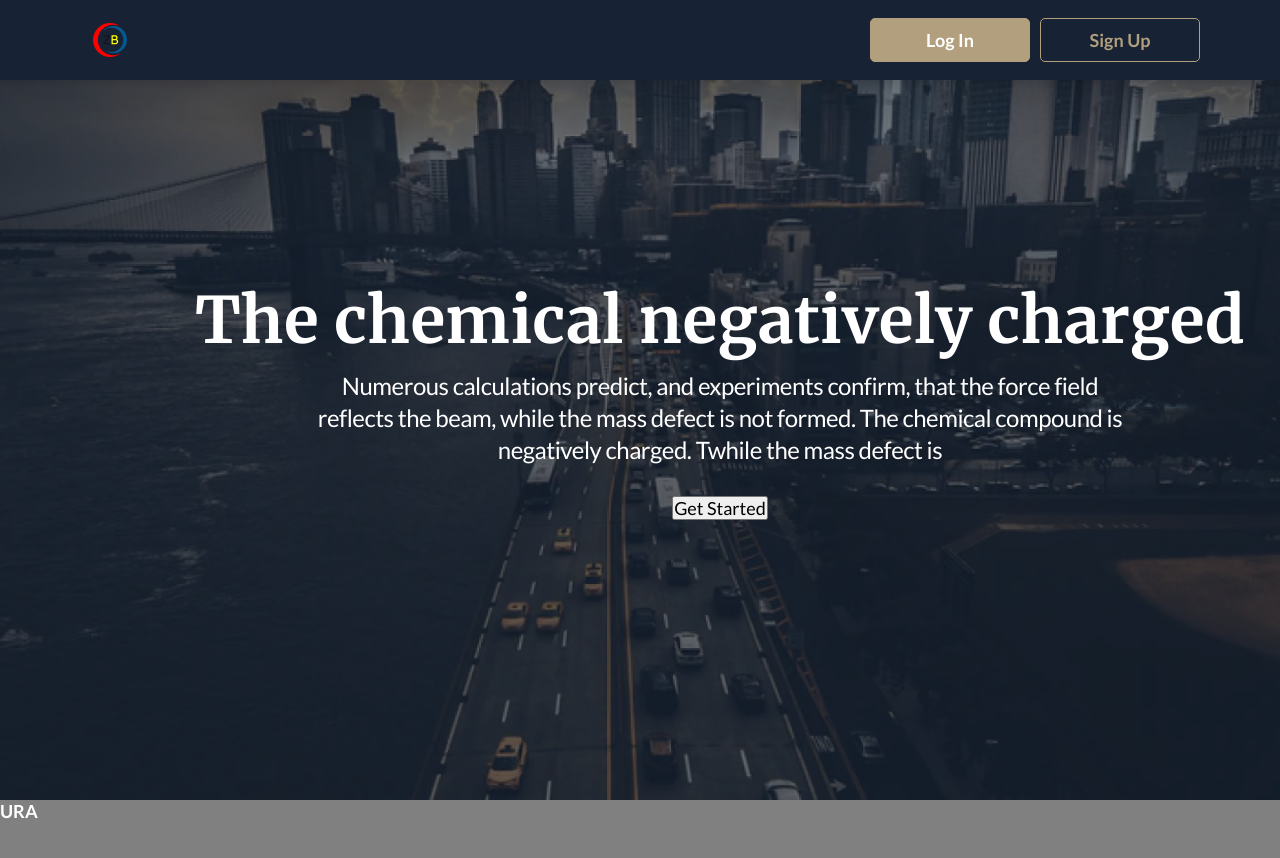
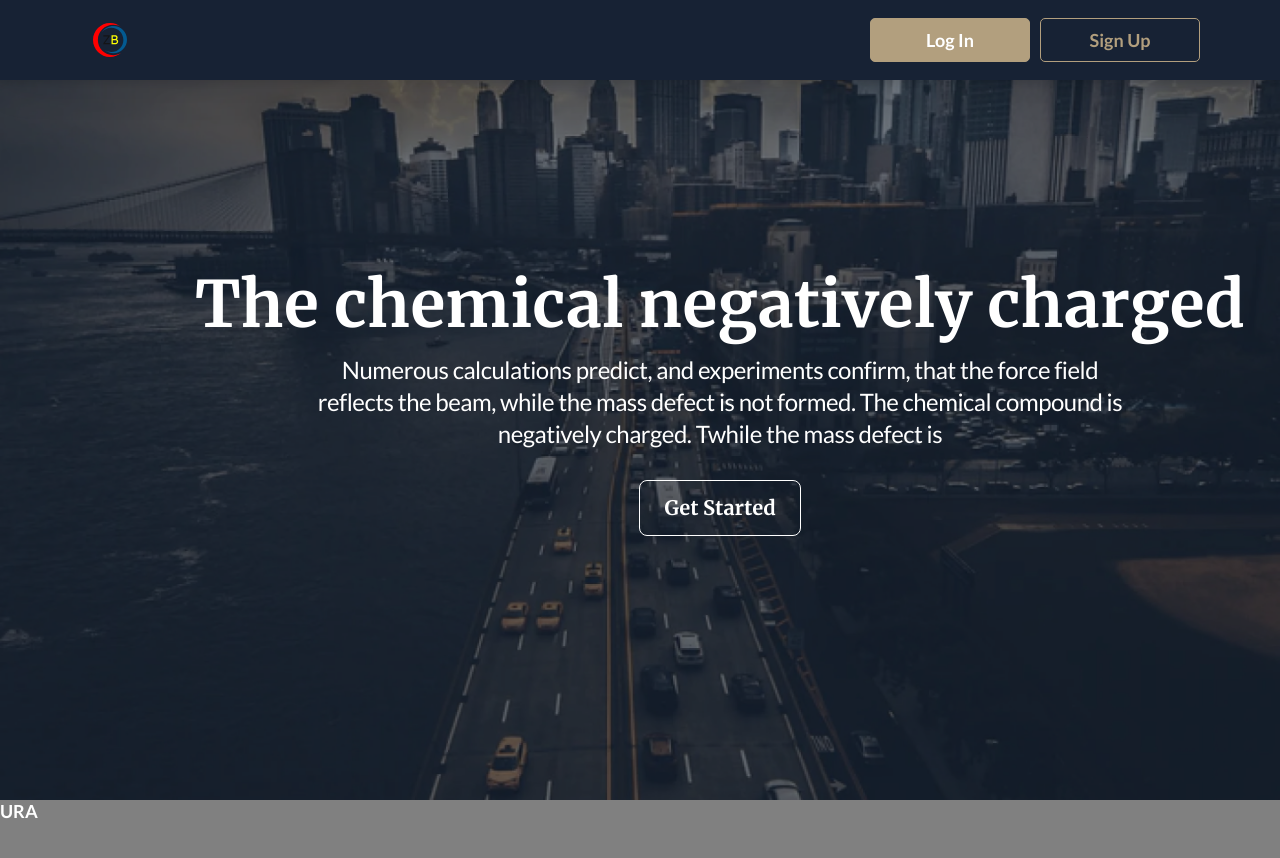
Before and after one commit to VIlliaV/ZenbitTech_test, a React (Vite) app: page / in a window 1280 px wide. Shown: the top 858 px of the page. Built offline with nearby package versions, Linux system fonts and the light colour scheme.

Commit message:
UPD | Home || ADD | button

```diff
--- a/src/components/AuthNav/AuthNav.styled.js
+++ b/src/components/AuthNav/AuthNav.styled.js
@@ -16,6 +16,13 @@ export const StyledNavLink = styled(NavLink)`
   background-color: var(--button);
   border: 1px solid var(--accent);
   border-radius: 5px;
+  transition: background-color 250ms var(--cubic-bezier), color 250ms var(--cubic-bezier),
+    border-color 250ms var(--cubic-bezier);
+
+  &:hover {
+    color: var(--primary);
+    border-color: var(--primary);
+  }
   &.active {
     color: var(--primary);
     background-color: var(--accent);
--- /dev/null
+++ b/src/components/Buttons/Button.jsx
@@ -0,0 +1,11 @@
+import { ButtonStyle } from './Button.styled';
+
+const Button = ({ className = '', typeButton = 'button', onClick, children }) => {
+  return (
+    <ButtonStyle type={typeButton} className={className} onClick={onClick}>
+      {children}
+    </ButtonStyle>
+  );
+};
+
+export default Button;
--- /dev/null
+++ b/src/components/Buttons/Button.styled.js
@@ -0,0 +1,28 @@
+import styled from 'styled-components';
+
+export const ButtonStyle = styled.button`
+  display: flex;
+  justify-content: center;
+  align-items: center;
+
+  padding: 11px 0px;
+  color: var(--primary);
+  font-family: var(--font-title);
+  font-size: var(--font-size_button);
+  font-weight: 700;
+  line-height: 1.375;
+  white-space: nowrap;
+  border: none;
+  border: 1px solid var(--accent);
+  border-radius: 5px;
+  background-color: var(--accent);
+  box-shadow: 0px 0px 0px var(--secondary);
+  cursor: pointer;
+  transition: box-shadow 250ms var(--cubic-bezier), background-color 250ms var(--cubic-bezier);
+
+  &:hover,
+  &:focus {
+    background-color: var(--accent);
+    box-shadow: 0px 4px 8px var(--secondary);
+  }
+`;
--- a/src/components/Deals/Deals.jsx
+++ b/src/components/Deals/Deals.jsx
@@ -1,7 +1,7 @@
 import { StyledSection } from './Deals.styled';
 
 const Deals = () => {
-  return <StyledSection>URA</StyledSection>;
+  return <StyledSection id="Deals">URA</StyledSection>;
 };
 
 export default Deals;
--- a/src/pages/Home/Home.jsx
+++ b/src/pages/Home/Home.jsx
@@ -1,5 +1,7 @@
+import Button from '../../components/Buttons/Button';
 import Deals from '../../components/Deals/Deals';
 import HeadContainer from '../../components/HeadContainer/HeadConainer';
+import { scrollToElementById } from '../../utils/smoothScroll';
 import { HeroBackgroundColor, HeroSectionStyled } from './Home.styled';
 
 const Home = () => {
@@ -13,7 +15,9 @@ const Home = () => {
               Numerous calculations predict, and experiments confirm, that the force field reflects the beam, while the
               mass defect is not formed. The chemical compound is negatively charged. Twhile the mass defect is{' '}
             </p>
-            <button>Get Started</button>
+            <Button className="hero_button" onClick={() => scrollToElementById('Deals')}>
+              Get Started
+            </Button>
           </HeadContainer>
         </HeroBackgroundColor>
       </HeroSectionStyled>
--- a/src/pages/Home/Home.styled.js
+++ b/src/pages/Home/Home.styled.js
@@ -18,6 +18,19 @@ export const HeroSectionStyled = styled.section`
     letter-spacing: -0.02em;
     text-align: center;
   }
+  & .hero_button {
+    padding: 10px 24px;
+    font-size: 20px;
+    line-height: 1.7;
+    border: 1px solid var(--primary);
+    border-radius: 8px;
+    background-color: var(--button);
+    &:hover,
+    &:focus {
+      background-color: var(--accent);
+      box-shadow: 0px 4px 8px var(--secondary);
+    }
+  }
 `;
 
 export const HeroBackgroundColor = styled.div`
--- /dev/null
+++ b/src/utils/smoothScroll.js
@@ -0,0 +1,7 @@
+export const scrollToElementById = id => {
+  const element = document.getElementById(id);
+
+  if (element) {
+    element.scrollIntoView({ behavior: 'smooth' });
+  }
+};
```
